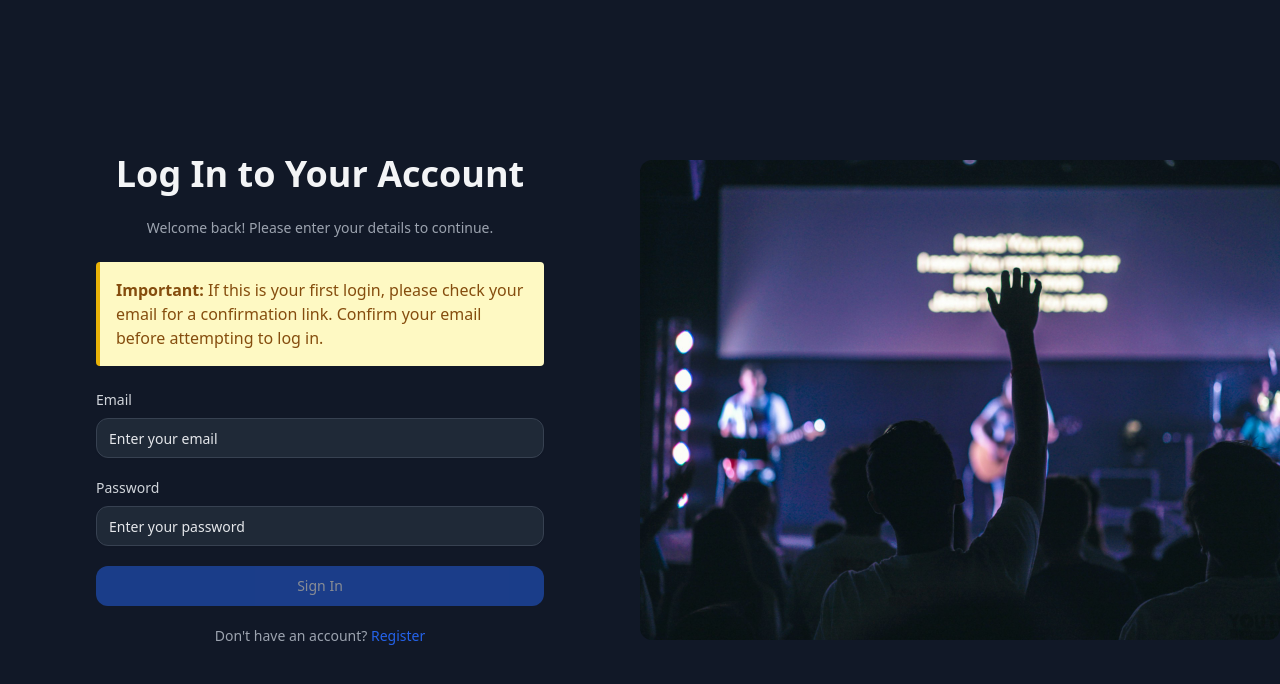
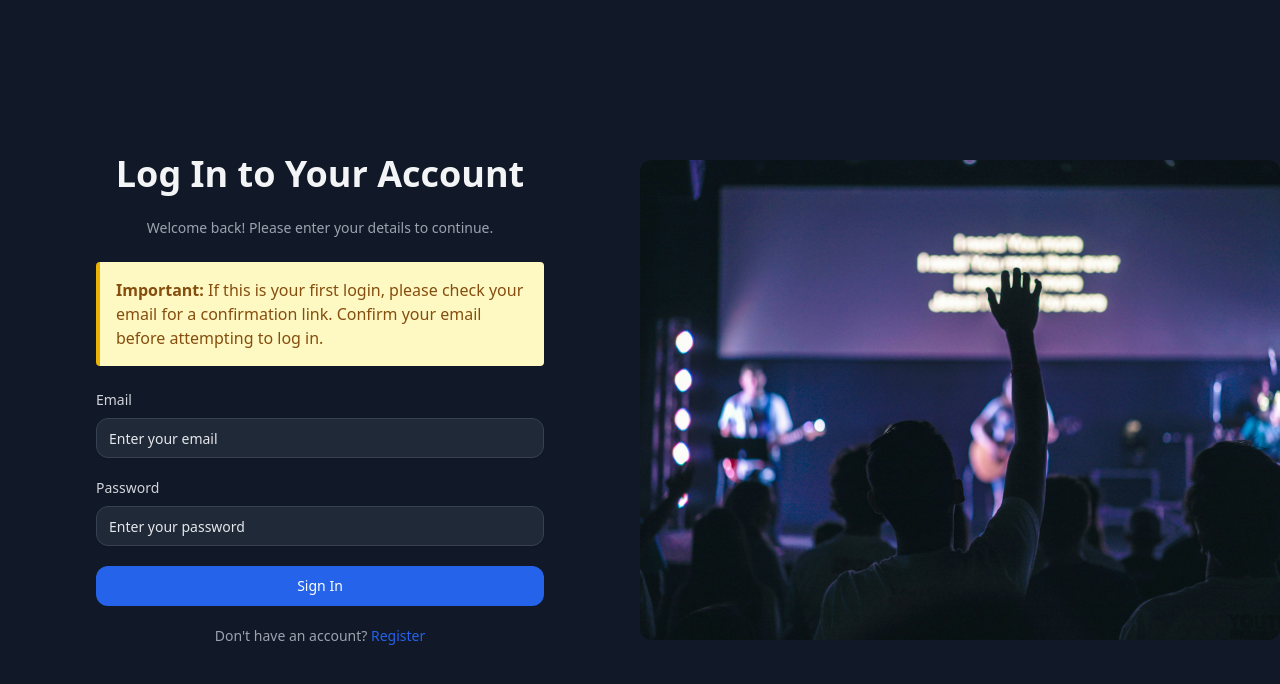
Before and after one commit to jps27CSE/Fellowship_Prayer_Tailwind_Shad_cn, a Next.js app: page /login in a window 1280 px wide. Shown: the top 684 px of the page. Built offline with nearby package versions, Linux system fonts and the light colour scheme; no server answers.

Commit message:
login and register button enable

```diff
--- a/app/(site)/login/page.tsx
+++ b/app/(site)/login/page.tsx
@@ -131,7 +131,7 @@ const Login = () => {
             <Button
               type="submit"
               className="w-full py-3 mt-5 text-white bg-blue-600 hover:bg-blue-700 dark:bg-blue-500 dark:hover:bg-blue-600 rounded-xl"
-              disabled={true}
+              disabled={loading}
             >
               {loading ? "Signing In..." : "Sign In"}
             </Button>
--- a/app/(site)/register/page.tsx
+++ b/app/(site)/register/page.tsx
@@ -306,7 +306,6 @@ const Register = () => {
             <Button
               type="submit"
               className="w-full py-3 mt-5 text-white bg-blue-600 hover:bg-blue-700 dark:bg-blue-500 dark:hover:bg-blue-600 rounded-xl"
-              disabled={true}
             >
               Register
             </Button>
```
